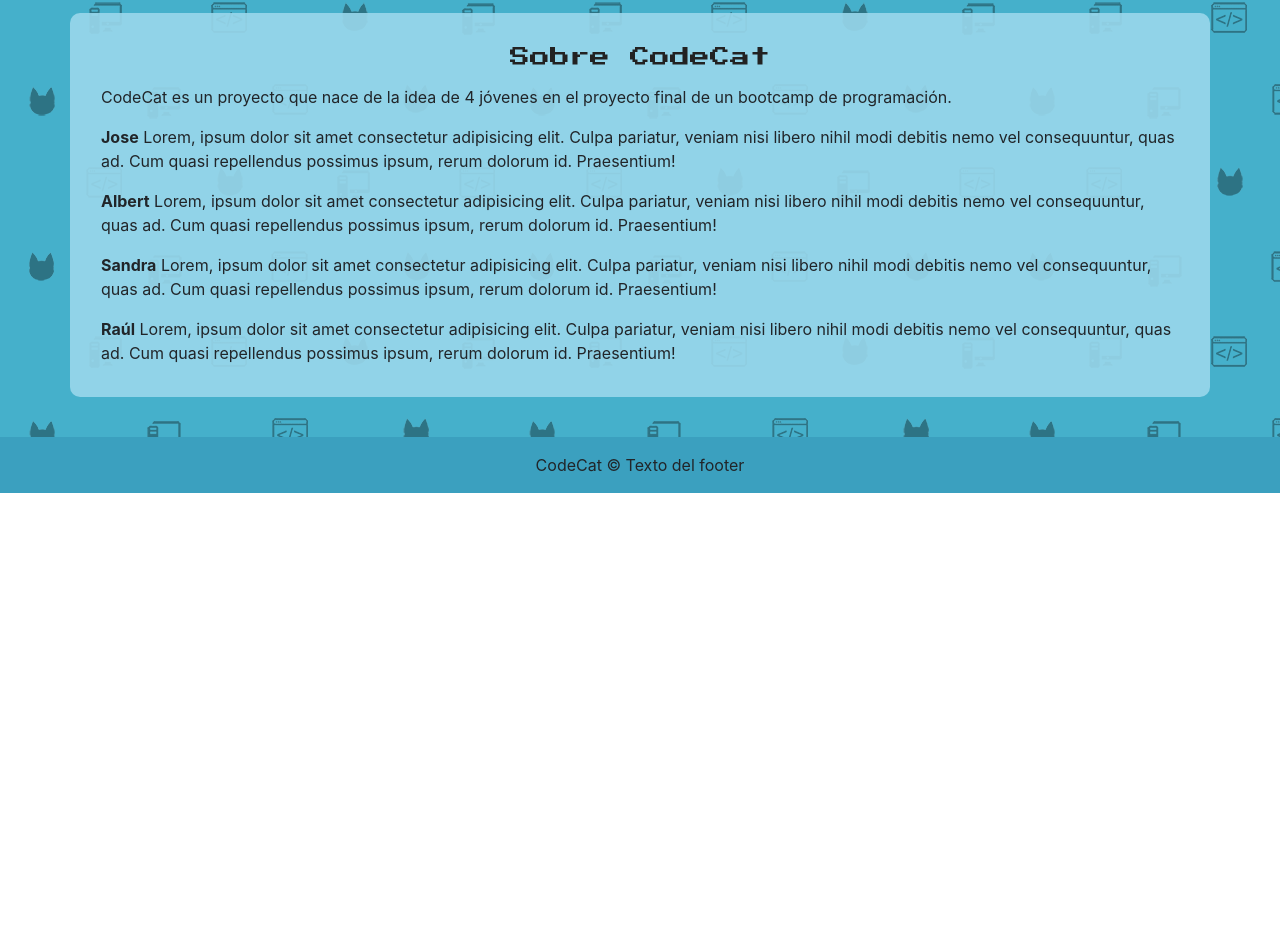
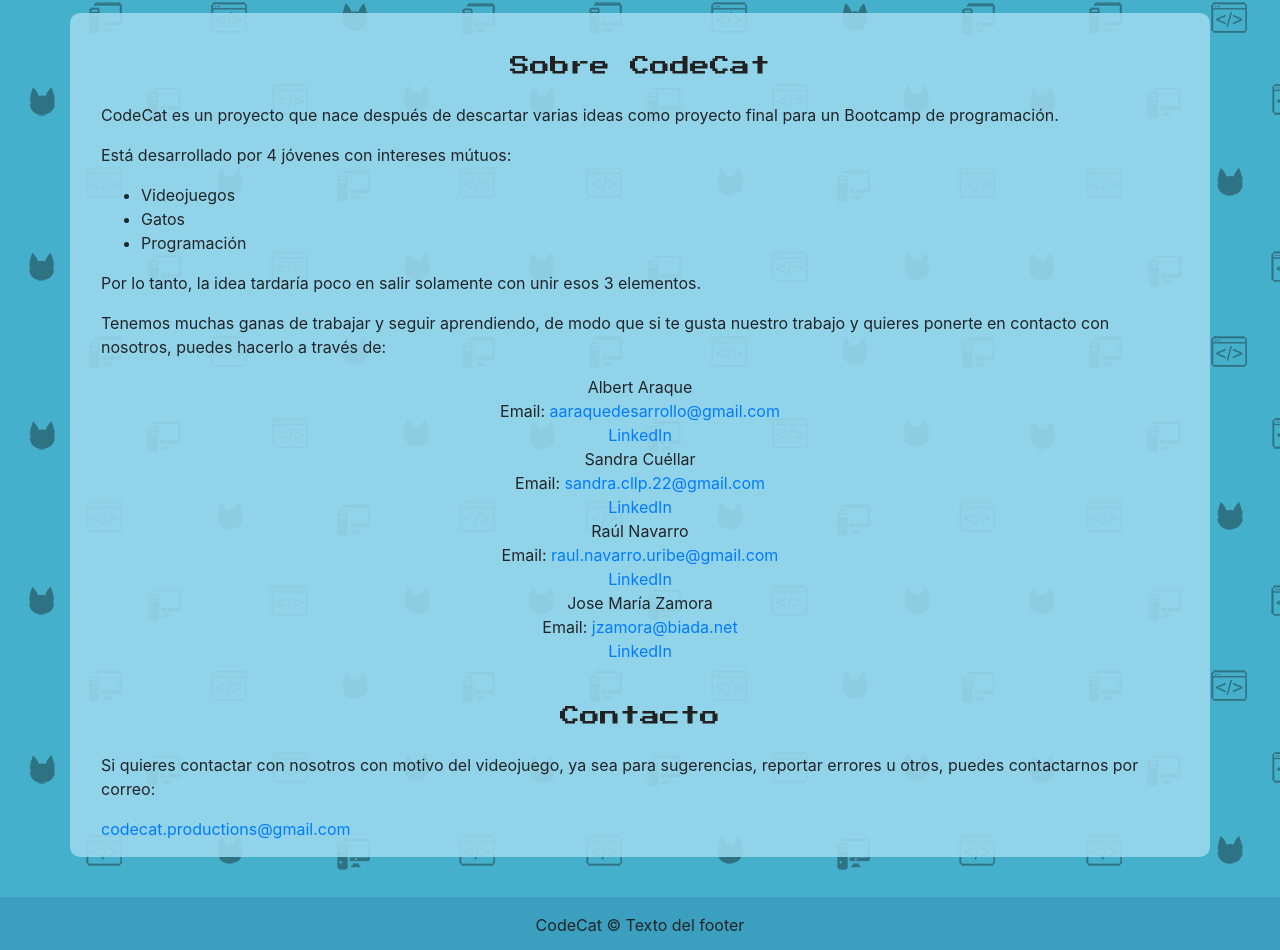
Before and after one commit to aaraquedesarrollo/codecat-front, a React (Create React App) app: page /principal in a window 1280 px wide. Shown: the part 648-1598 px from the top of the page. Before the commit the page ends 1141 px from the top, so only its background shows below. Built offline with nearby package versions, Linux system fonts and the light colour scheme; no server answers.

Commit message:
Cambio de contenido secundario (about y contacto)

```diff
--- a/src/components/About.js
+++ b/src/components/About.js
@@ -2,37 +2,93 @@ export const About = () => {
   return (
     <aside className="contenedor-secundario row p-3">
       <article className="col-12" id="about">
-        <h2 className="titulo-about text-center my-3">Sobre CodeCat</h2>
+        <h2 className="titulo-aside">Sobre CodeCat</h2>
         <p>
-          CodeCat es un proyecto que nace de la idea de 4 jóvenes en el proyecto
-          final de un bootcamp de programación.
+          CodeCat es un proyecto que nace después de descartar varias ideas como
+          proyecto final para un Bootcamp de programación.
+        </p>
+        <p>Está desarrollado por 4 jóvenes con intereses mútuos:</p>
+        <ul>
+          <li>Videojuegos</li>
+          <li>Gatos</li>
+          <li>Programación</li>
+        </ul>
+        <p>
+          Por lo tanto, la idea tardaría poco en salir solamente con unir esos 3
+          elementos.
         </p>
         <p>
-          <b>Jose</b> Lorem, ipsum dolor sit amet consectetur adipisicing elit.
-          Culpa pariatur, veniam nisi libero nihil modi debitis nemo vel
-          consequuntur, quas ad. Cum quasi repellendus possimus ipsum, rerum
-          dolorum id. Praesentium!
+          Tenemos muchas ganas de trabajar y seguir aprendiendo, de modo que si
+          te gusta nuestro trabajo y quieres ponerte en contacto con nosotros,
+          puedes hacerlo a través de:
         </p>
+        <ul className="list-unstyled text-center">
+          <li className="persona-listado">
+            <li>Albert Araque</li>
+            <li>
+              Email:{" "}
+              <a href="mailto: aaraquedesarrollo@gmail.com">
+                aaraquedesarrollo@gmail.com
+              </a>
+            </li>
+            <li>
+              <a href="https://www.linkedin.com/in/albert-araque-casaus/">
+                LinkedIn
+              </a>
+            </li>
+          </li>
+          <li className="persona-listado">
+            <li>Sandra Cuéllar</li>
+            <li>
+              Email:{" "}
+              <a href="mailto: sandra.cllp.22@gmail.com">
+                sandra.cllp.22@gmail.com
+              </a>
+            </li>
+            <li>
+              <a href="https://www.linkedin.com/in/sandracuellar/">LinkedIn</a>
+            </li>
+          </li>
+          <li className="persona-listado">
+            <li>Raúl Navarro</li>
+            <li>
+              Email:{" "}
+              <a href="mailto: raul.navarro.uribe@gmail.com">
+                raul.navarro.uribe@gmail.com
+              </a>
+            </li>
+            <li>
+              <a href="https://www.linkedin.com/in/raul-navarro-uribe/">
+                LinkedIn
+              </a>
+            </li>
+          </li>
+          <li className="persona-listado">
+            <li>Jose María Zamora</li>
+            <li>
+              Email: <a href="mailto: jzamora@biada.net">jzamora@biada.net</a>
+            </li>
+            <li>
+              <a href="https://www.linkedin.com/in/jose-maria-zamora/">
+                LinkedIn
+              </a>
+            </li>
+          </li>
+        </ul>
+      </article>
+      <section className="contacto col-12" id="contacto">
+        <h2 className="titulo-aside">Contacto</h2>
         <p>
-          <b>Albert</b> Lorem, ipsum dolor sit amet consectetur adipisicing
-          elit. Culpa pariatur, veniam nisi libero nihil modi debitis nemo vel
-          consequuntur, quas ad. Cum quasi repellendus possimus ipsum, rerum
-          dolorum id. Praesentium!
+          Si quieres contactar con nosotros con motivo del videojuego, ya sea
+          para sugerencias, reportar errores u otros, puedes contactarnos por
+          correo:
         </p>
-        <p>
-          <b>Sandra</b> Lorem, ipsum dolor sit amet consectetur adipisicing
-          elit. Culpa pariatur, veniam nisi libero nihil modi debitis nemo vel
-          consequuntur, quas ad. Cum quasi repellendus possimus ipsum, rerum
-          dolorum id. Praesentium!
-        </p>
-        <p>
-          <b>Raúl</b> Lorem, ipsum dolor sit amet consectetur adipisicing elit.
-          Culpa pariatur, veniam nisi libero nihil modi debitis nemo vel
-          consequuntur, quas ad. Cum quasi repellendus possimus ipsum, rerum
-          dolorum id. Praesentium!
-        </p>
-        <p></p>
-      </article>
+        <span>
+          <a href="mailto: codecat.productions@gmail.com">
+            codecat.productions@gmail.com
+          </a>
+        </span>
+      </section>
     </aside>
   );
 };
--- a/src/components/Cabecera.js
+++ b/src/components/Cabecera.js
@@ -12,6 +12,9 @@ export const Cabecera = () => {
               <li>
                 <a href="#about">Sobre CodeCat</a>
               </li>
+              <li>
+                <a href="#contacto">Contacto</a>
+              </li>
             </ul>
           </div>
         </div>
--- a/src/index.css
+++ b/src/index.css
@@ -27,6 +27,15 @@
 
 .listado-navegacion {
   margin-bottom: 0;
+}
+
+.listado-navegacion a {
+  transition: 200ms all;
+}
+
+.listado-navegacion a:hover {
+  text-decoration: none;
+  color: white;
 }
 
 .navegador a {
@@ -86,10 +95,12 @@
   border-radius: 10px;
 }
 
-.titulo-about {
+.titulo-aside {
   font-family: "Press Start 2P";
   font-size: 20px;
   color: #222;
+  text-align: center;
+  margin: 25px 0;
 }
 
 .footer {
```
